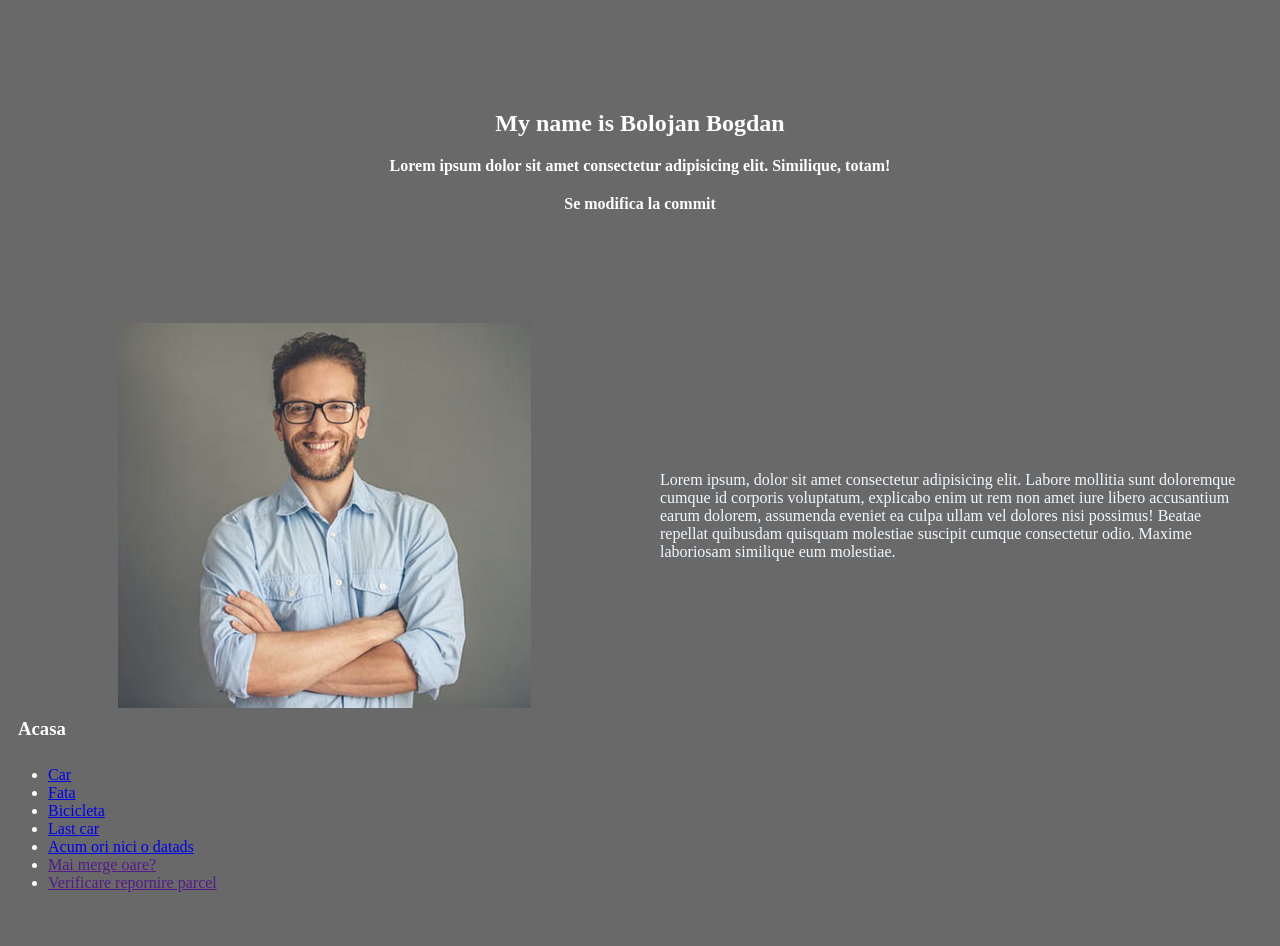
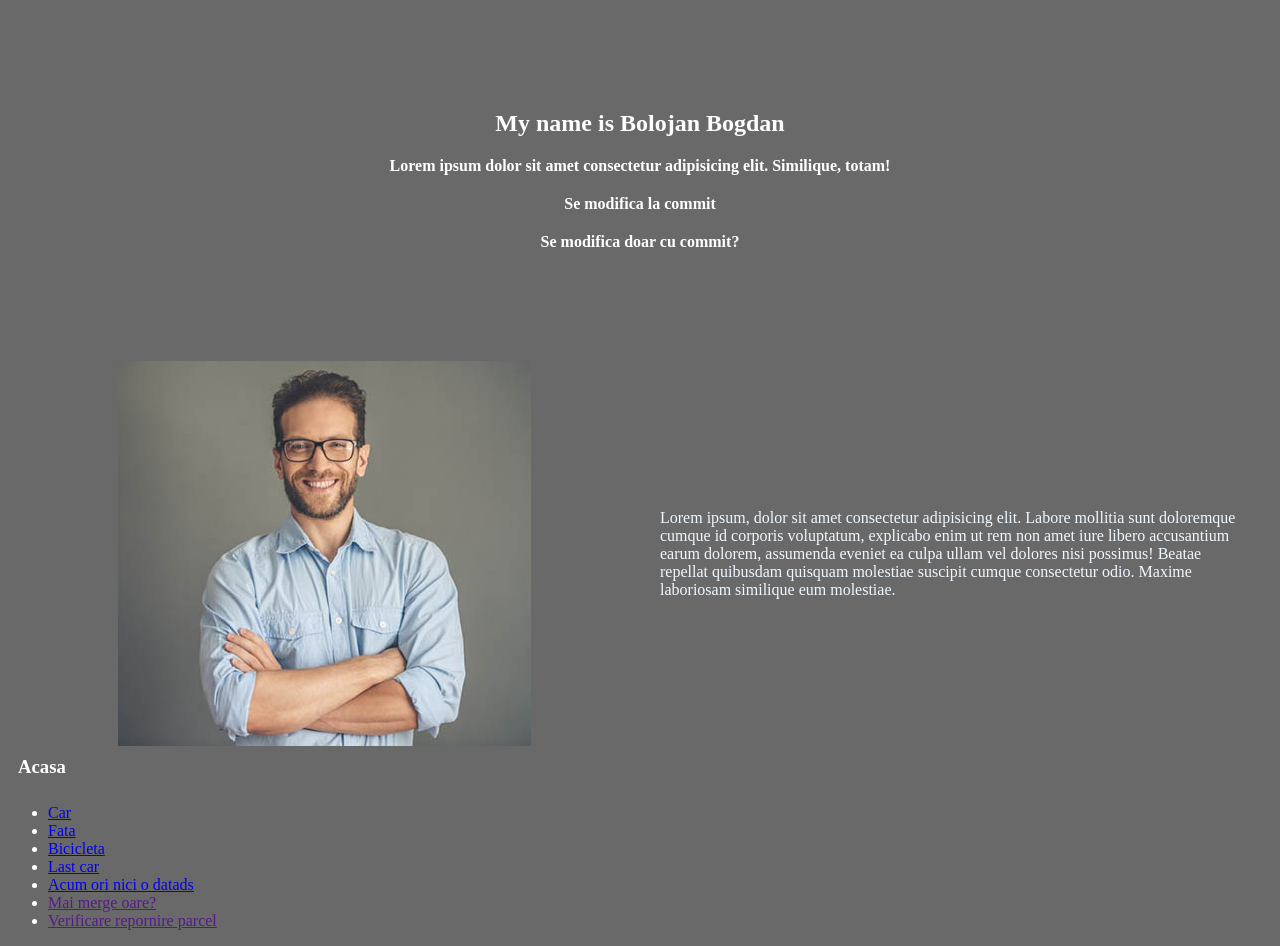
Before and after one commit to bogdanbolojan/bolo, a website built with Parcel: page index.html in a window 1280 px wide. Before the commit the page ends 908 px from the top, so only its background shows below. Built offline with nearby package versions, Linux system fonts and the light colour scheme.

Commit message:
se modfica doar cu comit?

```diff
--- a/index.html
+++ b/index.html
@@ -14,6 +14,7 @@
         <h2>My name is Bolojan Bogdan</h2>
         <h4>Lorem ipsum dolor sit amet consectetur adipisicing elit. Similique, totam!</h4>
         <h4>Se modifica la commit</h4>
+        <h4>Se modifica doar cu commit?</h4>
     </div>
     <div class="newSection grid grid1x2">
         <img src="/images/testimonial.jpg" alt="">
```
